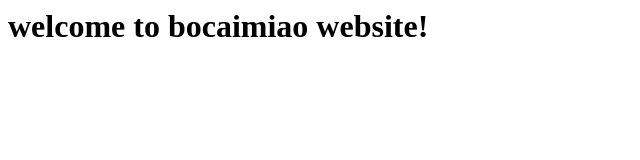
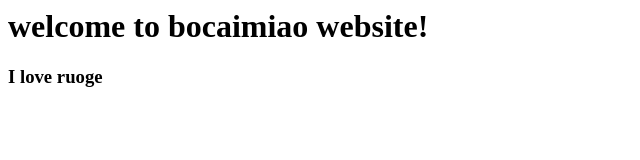
Before and after one commit to bocaimiao/bocaimiao.github.io, a plain HTML site: page index.html in a window 1280 px wide. Shown: the whole page, without its empty margins (0-640 px from the left). Drawn offline with Linux system fonts and the light colour scheme.

Commit message:
Update index.html

```diff
--- a/index.html
+++ b/index.html
@@ -1 +1,2 @@
 <h1>welcome to bocaimiao website!<h1>
+<h3>I love ruoge<h3>
```
